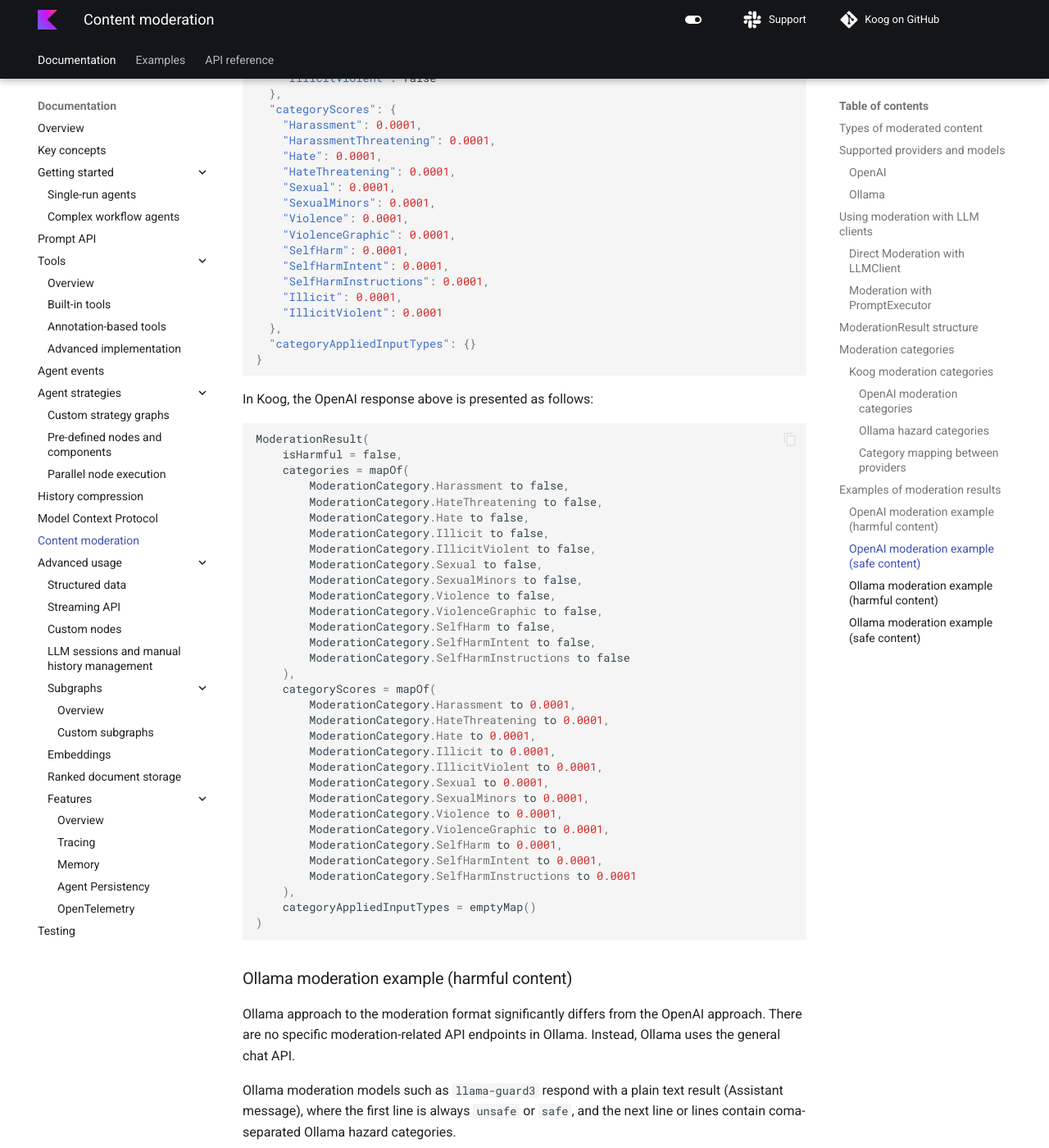
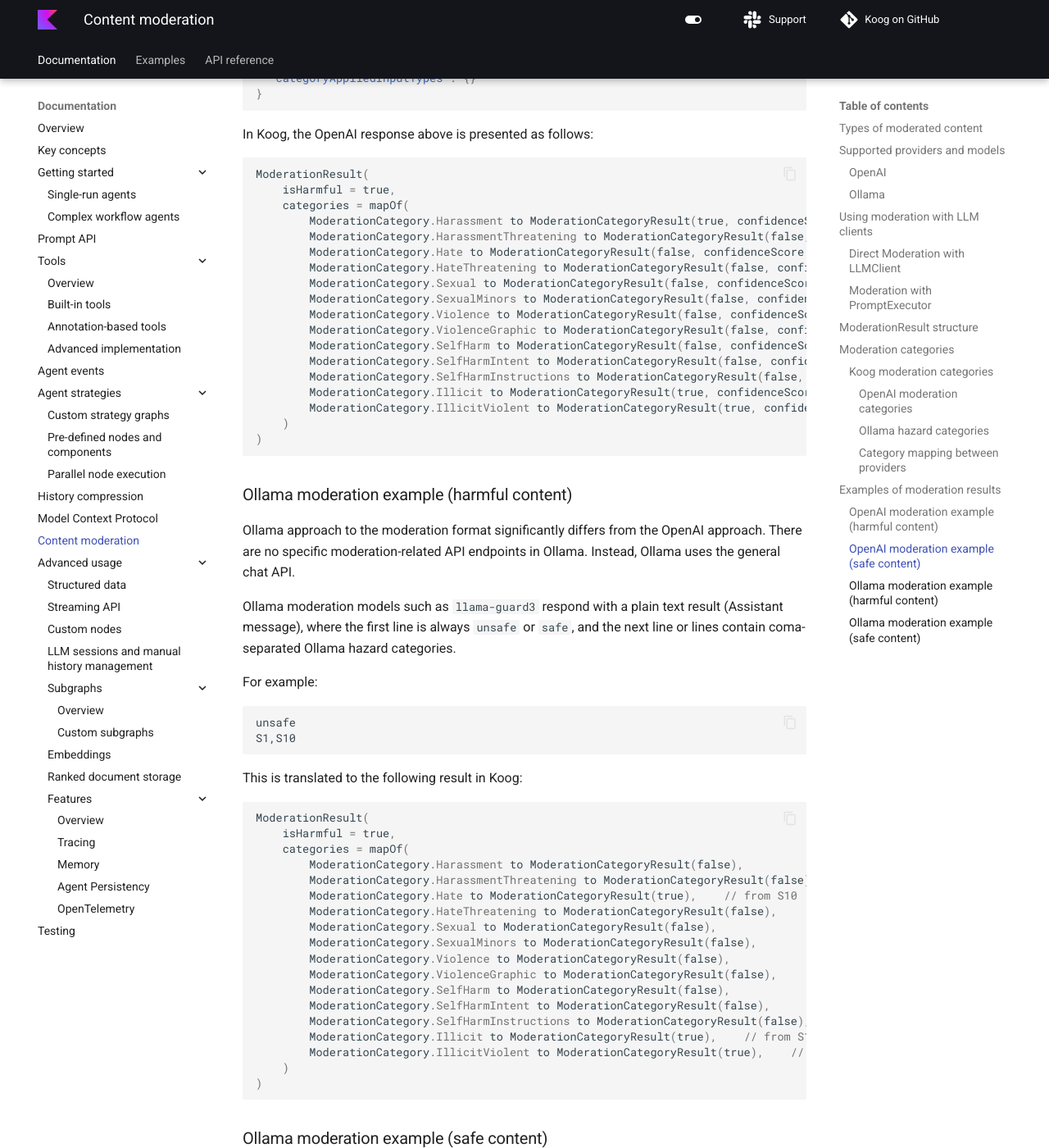
Before and after one commit to JetBrains/koog-docs, an MkDocs documentation site: the page built from docs/content-moderation.md, in a window 1280 px wide and 1400 px high, scrolled down 12484 px. Shown: the whole window at 82% size. Built offline with MkDocs 1.6.1 and Material for MkDocs 9.7.7, drawn with Linux system fonts in a browser that asks for light colours; comment, search, counter and statistics services are not loaded; some of the changed text lies outside the part shown.

Commit message:
Update content-moderation.md

````diff
--- a/docs/content-moderation.md
+++ b/docs/content-moderation.md
@@ -98,6 +113,8 @@ if (result.isHarmful) {
     // Proceed with processing the prompt
 }
 ```
+<!--- KNIT example-content-moderation-01.kt -->
+
 
 The `moderate` method takes the following arguments:
 
@@ -154,6 +204,7 @@ if (openAIResult.isHarmful || ollamaResult.isHarmful) {
     // Handle harmful content
 }
 ```
+<!--- KNIT example-content-moderation-03.kt -->
 
 The `moderate` method takes the following arguments:
 
@@ -198,6 +253,7 @@ public data class ModerationResult(
     }
 }
 ```
+<!--- KNIT example-content-moderation-04.kt -->
 
 A `ModerationResult` object includes the following properties:
 
@@ -373,43 +429,35 @@ OpenAI provides the specific `/moderations` API that provides responses in the f
 ```
 
 In Koog, the structure of the response above maps to the following response:
+<!--- INCLUDE
+import ai.koog.prompt.dsl.ModerationCategory
+import ai.koog.prompt.dsl.ModerationCategoryResult
+import ai.koog.prompt.dsl.ModerationResult
+import ai.koog.prompt.dsl.ModerationResult.InputType
+
+val result =
+-->
 ```kotlin
 ModerationResult(
     isHarmful = true,
     categories = mapOf(
-        ModerationCategory.Harassment to false,
-        ModerationCategory.HateThreatening to false,
-        ModerationCategory.Hate to false,
-        ModerationCategory.Illicit to true,
-        ModerationCategory.IllicitViolent to true,
-        ModerationCategory.ViolenceGraphic to false,
-        ModerationCategory.SelfHarm to false,
-        ModerationCategory.SelfHarmIntent to false,
-        ModerationCategory.SelfHarmInstructions to false,
-        ModerationCategory.Sexual to false,
-        ModerationCategory.SexualMinors to false,
-        ModerationCategory.Violence to false
-    ),
-    categoryScores = mapOf(
-        ModerationCategory.Harassment to 0.0001,
-        ModerationCategory.HateThreatening to 0.0001,
-        ModerationCategory.Hate to 0.0001,
-        ModerationCategory.Illicit to 0.9998,
-        ModerationCategory.IllicitViolent to 0.9876,
-        ModerationCategory.ViolenceGraphic to 0.0001,
-        ModerationCategory.SelfHarm to 0.0001,
-        ModerationCategory.SelfHarmIntent to 0.0001,
-        ModerationCategory.SelfHarmInstructions to 0.0001,
-        ModerationCategory.Sexual to 0.0001,
-        ModerationCategory.SexualMinors to 0.0001,
-        ModerationCategory.Violence to 0.0145
-    ),
-    categoryAppliedInputTypes = mapOf(
-        ModerationCategory.Illicit to listOf(InputType.TEXT),
-        ModerationCategory.IllicitViolent to listOf(InputType.TEXT)
+        ModerationCategory.Harassment to ModerationCategoryResult(true, confidenceScore = 0.0001),
+        ModerationCategory.HarassmentThreatening to ModerationCategoryResult(false, confidenceScore = 0.0001),
+        ModerationCategory.Hate to ModerationCategoryResult(false, confidenceScore = 0.0001),
+        ModerationCategory.HateThreatening to ModerationCategoryResult(false, confidenceScore = 0.0001),
+        ModerationCategory.Sexual to ModerationCategoryResult(false, confidenceScore = 0.0001),
+        ModerationCategory.SexualMinors to ModerationCategoryResult(false, confidenceScore = 0.0001),
+        ModerationCategory.Violence to ModerationCategoryResult(false, confidenceScore = 0.0001),
+        ModerationCategory.ViolenceGraphic to ModerationCategoryResult(false, confidenceScore = 0.0001),
+        ModerationCategory.SelfHarm to ModerationCategoryResult(false, confidenceScore = 0.0001),
+        ModerationCategory.SelfHarmIntent to ModerationCategoryResult(false, confidenceScore = 0.0001),
+        ModerationCategory.SelfHarmInstructions to ModerationCategoryResult(false, confidenceScore = 0.0001),
+        ModerationCategory.Illicit to ModerationCategoryResult(true, confidenceScore = 0.0001, appliedInputTypes = listOf(InputType.TEXT)),
+        ModerationCategory.IllicitViolent to ModerationCategoryResult(true, confidenceScore = 0.0001, appliedInputTypes = listOf(InputType.TEXT)),
     )
 )
 ```
+<!--- KNIT example-content-moderation-05.kt -->
 
 ### OpenAI moderation example (safe content)
 
@@ -452,40 +500,34 @@ ModerationResult(
 
 In Koog, the OpenAI response above is presented as follows:
 
+<!--- INCLUDE
+import ai.koog.prompt.dsl.ModerationCategory
+import ai.koog.prompt.dsl.ModerationCategoryResult
+import ai.koog.prompt.dsl.ModerationResult
+
+val result =
+-->
 ```kotlin
 ModerationResult(
-    isHarmful = false,
+    isHarmful = true,
     categories = mapOf(
-        ModerationCategory.Harassment to false,
-        ModerationCategory.HateThreatening to false,
-        ModerationCategory.Hate to false,
-        ModerationCategory.Illicit to false,
-        ModerationCategory.IllicitViolent to false,
-        ModerationCategory.Sexual to false,
-        ModerationCategory.SexualMinors to false,
-        ModerationCategory.Violence to false,
-        ModerationCategory.ViolenceGraphic to false,
-        ModerationCategory.SelfHarm to false,
-        ModerationCategory.SelfHarmIntent to false,
-        ModerationCategory.SelfHarmInstructions to false
-    ),
-    categoryScores = mapOf(
-        ModerationCategory.Harassment to 0.0001,
-        ModerationCategory.HateThreatening to 0.0001,
-        ModerationCategory.Hate to 0.0001,
-        ModerationCategory.Illicit to 0.0001,
-        ModerationCategory.IllicitViolent to 0.0001,
-        ModerationCategory.Sexual to 0.0001,
-        ModerationCategory.SexualMinors to 0.0001,
-        ModerationCategory.Violence to 0.0001,
-        ModerationCategory.ViolenceGraphic to 0.0001,
-        ModerationCategory.SelfHarm to 0.0001,
-        ModerationCategory.SelfHarmIntent to 0.0001,
-        ModerationCategory.SelfHarmInstructions to 0.0001
-    ),
-    categoryAppliedInputTypes = emptyMap()
+        ModerationCategory.Harassment to ModerationCategoryResult(true, confidenceScore = 0.0001),
+        ModerationCategory.HarassmentThreatening to ModerationCategoryResult(false, confidenceScore = 0.0001),
+        ModerationCategory.Hate to ModerationCategoryResult(false, confidenceScore = 0.0001),
+        ModerationCategory.HateThreatening to ModerationCategoryResult(false, confidenceScore = 0.0001),
+        ModerationCategory.Sexual to ModerationCategoryResult(false, confidenceScore = 0.0001),
+        ModerationCategory.SexualMinors to ModerationCategoryResult(false, confidenceScore = 0.0001),
+        ModerationCategory.Violence to ModerationCategoryResult(false, confidenceScore = 0.0001),
+        ModerationCategory.ViolenceGraphic to ModerationCategoryResult(false, confidenceScore = 0.0001),
+        ModerationCategory.SelfHarm to ModerationCategoryResult(false, confidenceScore = 0.0001),
+        ModerationCategory.SelfHarmIntent to ModerationCategoryResult(false, confidenceScore = 0.0001),
+        ModerationCategory.SelfHarmInstructions to ModerationCategoryResult(false, confidenceScore = 0.0001),
+        ModerationCategory.Illicit to ModerationCategoryResult(true, confidenceScore = 0.0001),
+        ModerationCategory.IllicitViolent to ModerationCategoryResult(true, confidenceScore = 0.0001),
+    )
 )
 ```
+<!--- KNIT example-content-moderation-06.kt -->
 
 ### Ollama moderation example (harmful content)
 
@@ -504,27 +546,34 @@ S1,S10
 
 This is translated to the following result in Koog:
 
+<!--- INCLUDE
+import ai.koog.prompt.dsl.ModerationCategory
+import ai.koog.prompt.dsl.ModerationCategoryResult
+import ai.koog.prompt.dsl.ModerationResult
+
+val result =
+-->
 ```kotlin
 ModerationResult(
     isHarmful = true,
     categories = mapOf(
-        ModerationCategory.IllicitViolent to true, // from S1
-        ModerationCategory.Violence to true,       // from S1
-        ModerationCategory.Illicit to false,
-        ModerationCategory.Sexual to false,
-        ModerationCategory.SexualMinors to false,
-        ModerationCategory.Defamation to false,
-        ModerationCategory.SpecializedAdvice to false,
-        ModerationCategory.Privacy to false,
-        ModerationCategory.IntellectualProperty to false,
-        ModerationCategory.Hate to true,           // from S10
-        ModerationCategory.SelfHarm to false,
-        ModerationCategory.ElectionsMisinformation to false
-    ),
-    categoryScores = null,
-    categoryAppliedInputTypes = null
+        ModerationCategory.Harassment to ModerationCategoryResult(false),
+        ModerationCategory.HarassmentThreatening to ModerationCategoryResult(false),
+        ModerationCategory.Hate to ModerationCategoryResult(true),    // from S10
+        ModerationCategory.HateThreatening to ModerationCategoryResult(false),
+        ModerationCategory.Sexual to ModerationCategoryResult(false),
+        ModerationCategory.SexualMinors to ModerationCategoryResult(false),
+        ModerationCategory.Violence to ModerationCategoryResult(false),
+        ModerationCategory.ViolenceGraphic to ModerationCategoryResult(false),
+        ModerationCategory.SelfHarm to ModerationCategoryResult(false),
+        ModerationCategory.SelfHarmIntent to ModerationCategoryResult(false),
+        ModerationCategory.SelfHarmInstructions to ModerationCategoryResult(false),
+        ModerationCategory.Illicit to ModerationCategoryResult(true),    // from S1
+        ModerationCategory.IllicitViolent to ModerationCategoryResult(true),    // from S1
+    )
 )
 ```
+<!--- KNIT example-content-moderation-07.kt -->
 
 ### Ollama moderation example (safe content)
 
@@ -536,24 +585,31 @@ safe
 
 Koog translates the response in the following way:
 
+<!--- INCLUDE
+import ai.koog.prompt.dsl.ModerationCategory
+import ai.koog.prompt.dsl.ModerationCategoryResult
+import ai.koog.prompt.dsl.ModerationResult
+
+val result =
+-->
 ```kotlin
 ModerationResult(
-    isHarmful = false,
+    isHarmful = true,
     categories = mapOf(
-        ModerationCategory.IllicitViolent to false,
-        ModerationCategory.Violence to false,
-        ModerationCategory.Illicit to false,
-        ModerationCategory.Sexual to false,
-        ModerationCategory.SexualMinors to false,
-        ModerationCategory.Defamation to false,
-        ModerationCategory.SpecializedAdvice to false,
-        ModerationCategory.Privacy to false,
-        ModerationCategory.IntellectualProperty to false,
-        ModerationCategory.Hate to false,
-        ModerationCategory.SelfHarm to false,
-        ModerationCategory.ElectionsMisinformation to false
-    ),
-    categoryScores = null,
-    categoryAppliedInputTypes = null
+        ModerationCategory.Harassment to ModerationCategoryResult(false),
+        ModerationCategory.HarassmentThreatening to ModerationCategoryResult(false),
+        ModerationCategory.Hate to ModerationCategoryResult(false),
+        ModerationCategory.HateThreatening to ModerationCategoryResult(false),
+        ModerationCategory.Sexual to ModerationCategoryResult(false),
+        ModerationCategory.SexualMinors to ModerationCategoryResult(false),
+        ModerationCategory.Violence to ModerationCategoryResult(false),
+        ModerationCategory.ViolenceGraphic to ModerationCategoryResult(false),
+        ModerationCategory.SelfHarm to ModerationCategoryResult(false),
+        ModerationCategory.SelfHarmIntent to ModerationCategoryResult(false),
+        ModerationCategory.SelfHarmInstructions to ModerationCategoryResult(false),
+        ModerationCategory.Illicit to ModerationCategoryResult(false),
+        ModerationCategory.IllicitViolent to ModerationCategoryResult(false),
+    )
 )
 ```
+<!--- KNIT example-content-moderation-08.kt -->
````
Also changed, not shown: other parts of docs/content-moderation.md (+61 -9 lines), 8 other files.
